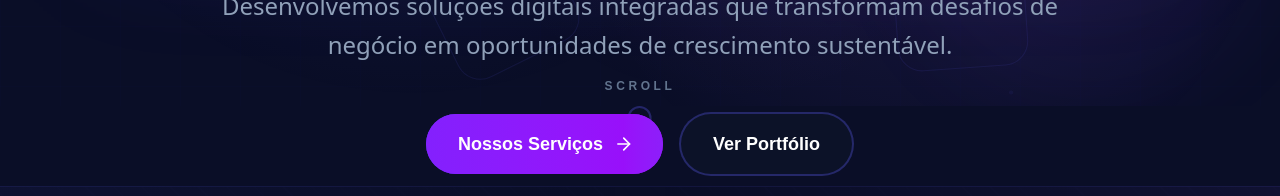
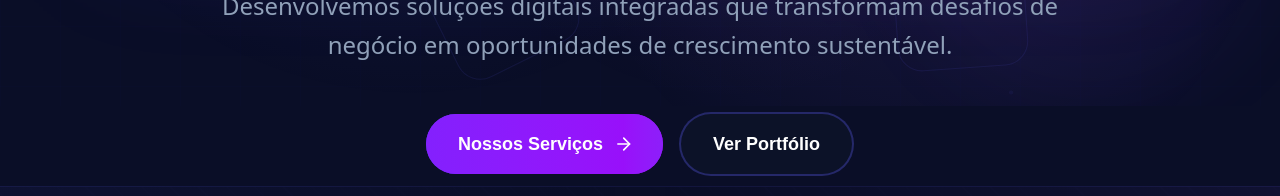
Before and after one commit to vLecaBR/cliqz-v2, a React (Vite) app: page / in a window 1280 px wide. Shown: the part 694-890 px from the top of the page. Built offline with nearby package versions, Linux system fonts and the light colour scheme.

Commit message:
removido "scroll icon"

```diff
--- a/src/components/Home.tsx
+++ b/src/components/Home.tsx
@@ -335,31 +335,6 @@ export function Home({ onNavigate }: HomeProps) {
               </motion.div>
             </motion.div>
           </div>
-        </motion.div>
-
-        {/* Scroll Indicator */}
-        <motion.div
-          initial={{ opacity: 0 }}
-          animate={{ opacity: 1 }}
-          transition={{ delay: 1.5 }}
-          className="absolute bottom-12 left-1/2 -translate-x-1/2"
-        >
-          <motion.div
-            animate={{ y: [0, 12, 0] }}
-            transition={{ duration: 2, repeat: Infinity }}
-            className="flex flex-col items-center gap-3"
-          >
-            <span className="text-slate-500 text-xs tracking-[0.3em] uppercase" style={{ fontFamily: 'Plus Jakarta Sans, sans-serif', fontWeight: 600 }}>
-              Scroll
-            </span>
-            <div className="w-6 h-10 border-2 border-indigo-500/30 rounded-full p-1">
-              <motion.div
-                animate={{ y: [0, 16, 0] }}
-                transition={{ duration: 2, repeat: Infinity }}
-                className="w-1 h-3 bg-linear-to-b from-indigo-500 to-violet-500 rounded-full mx-auto"
-              />
-            </div>
-          </motion.div>
         </motion.div>
       </section>
 
```
